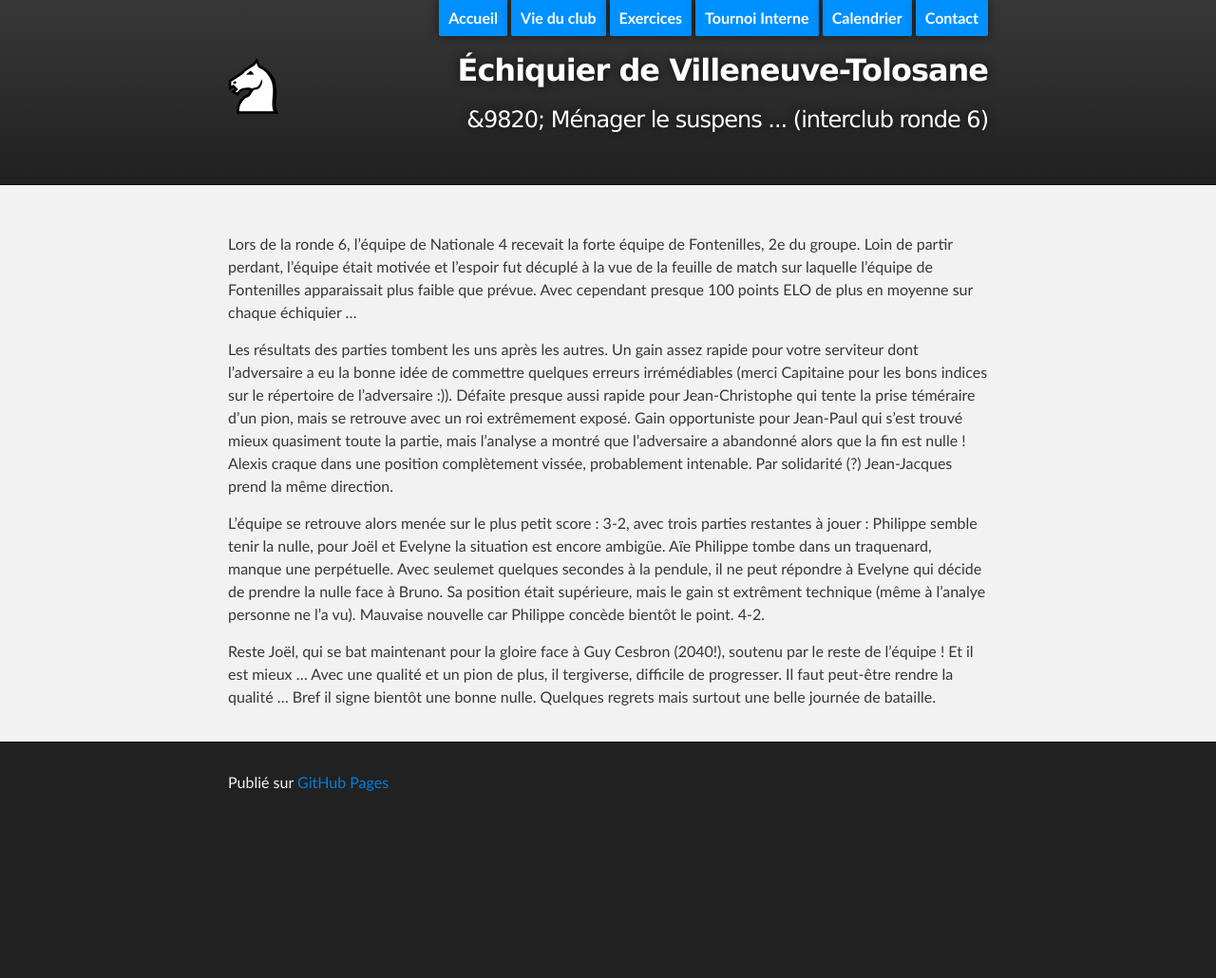
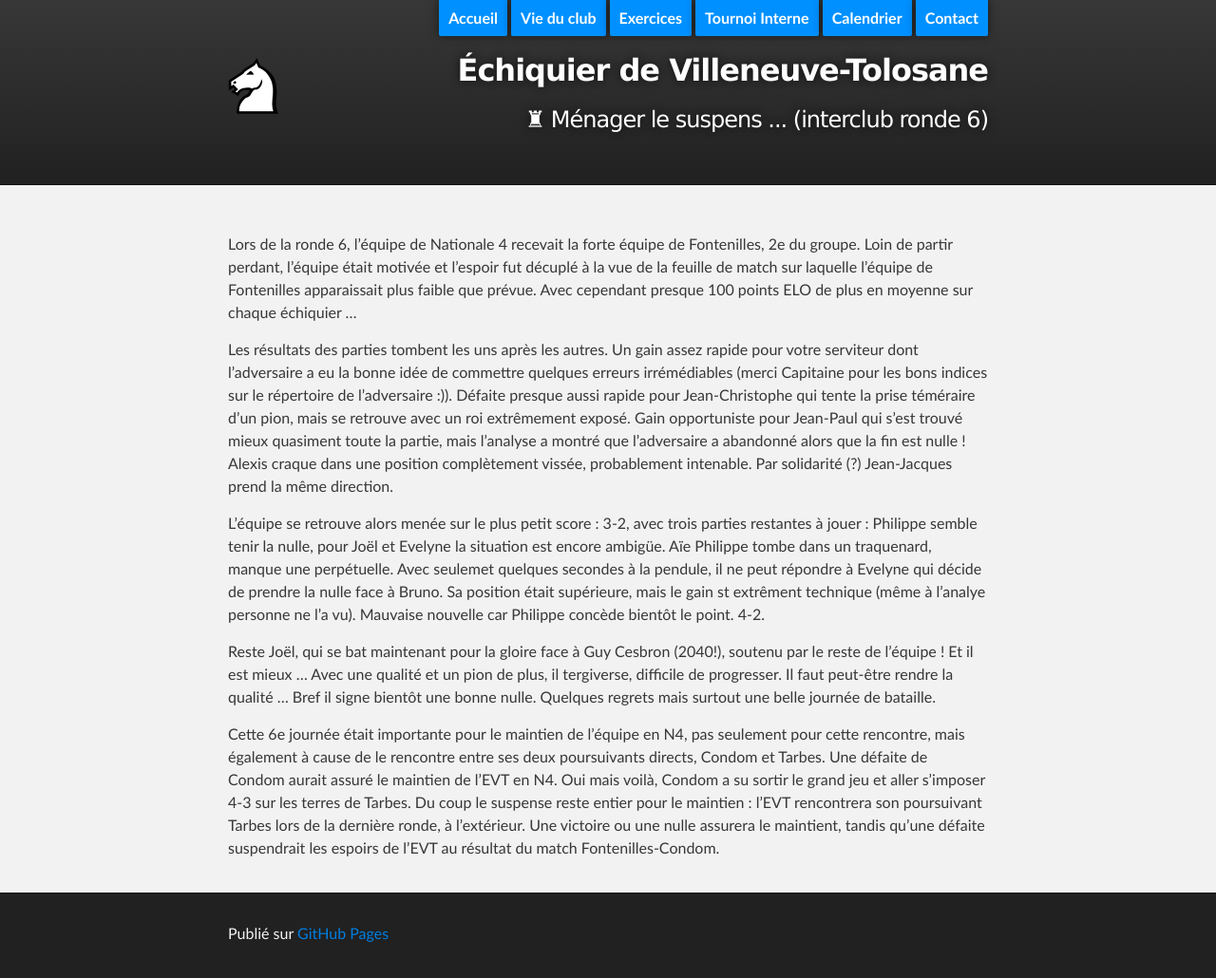
Before and after one commit to echiquier-villeneuve-tolosane/echiquier-villeneuve-tolosane.github.io, a Jekyll site: the page built from _posts/2014-03-29--9820-m-nager-le-suspens-interclub-ronde-6.md, in a window 1280 px wide. Shown: the whole page at 95% size. Built offline with Jekyll 4.4.1, drawn with Linux system fonts in a browser that asks for light colours; nearby versions of some CDN libraries; before the commit the page ends 900 px from its top, so only the background shows below that; some of the changed lines change nothing that is shown.

Commit message:
Updated 2014-03-29--9820-m-nager-le-suspens-interclub-ronde-6.md

```diff
--- a/_posts/2014-03-29--9820-m-nager-le-suspens-interclub-ronde-6.md
+++ b/_posts/2014-03-29--9820-m-nager-le-suspens-interclub-ronde-6.md
@@ -1,6 +1,6 @@
 ---
 published: true
-title: "&9820; Ménager le suspens ... (interclub ronde 6)"
+title: "&#9820; Ménager le suspens ... (interclub ronde 6)"
 layout: default
 root: ../../..
 ---
@@ -12,3 +12,5 @@ Les résultats des parties tombent les uns après les autres. Un gain assez rapi
 L'équipe se retrouve alors menée sur le plus petit score : 3-2, avec trois parties restantes à jouer : Philippe semble tenir la nulle, pour Joël et Evelyne la situation est encore ambigüe. Aïe Philippe tombe dans un traquenard, manque une perpétuelle. Avec seulemet quelques secondes à la pendule, il ne peut répondre à Evelyne qui décide de prendre la nulle face à Bruno. Sa position était supérieure, mais le gain st extrêment technique (même à l'analye personne ne l'a vu). Mauvaise nouvelle car Philippe concède bientôt le point. 4-2.
 
 Reste Joël, qui se bat maintenant pour la gloire face à Guy Cesbron (2040!), soutenu par le reste de l'équipe ! Et il est mieux ... Avec une qualité et un pion de plus, il tergiverse, difficile de progresser. Il faut peut-être rendre la qualité ... Bref il signe bientôt une bonne nulle. Quelques regrets mais surtout une belle journée de bataille.
+
+Cette 6e journée était importante pour le maintien de l'équipe en N4, pas seulement pour cette rencontre, mais également à cause de le rencontre entre ses deux poursuivants directs, Condom et Tarbes. Une défaite de Condom aurait assuré le maintien de l'EVT en N4. Oui mais voilà, Condom a su sortir le grand jeu et aller s'imposer 4-3 sur les terres de Tarbes. Du coup le suspense reste entier pour le maintien : l'EVT rencontrera son poursuivant Tarbes lors de la dernière ronde, à l'extérieur. Une victoire ou une nulle assurera le maintient, tandis qu'une défaite suspendrait les espoirs de l'EVT au résultat du match Fontenilles-Condom.
```
